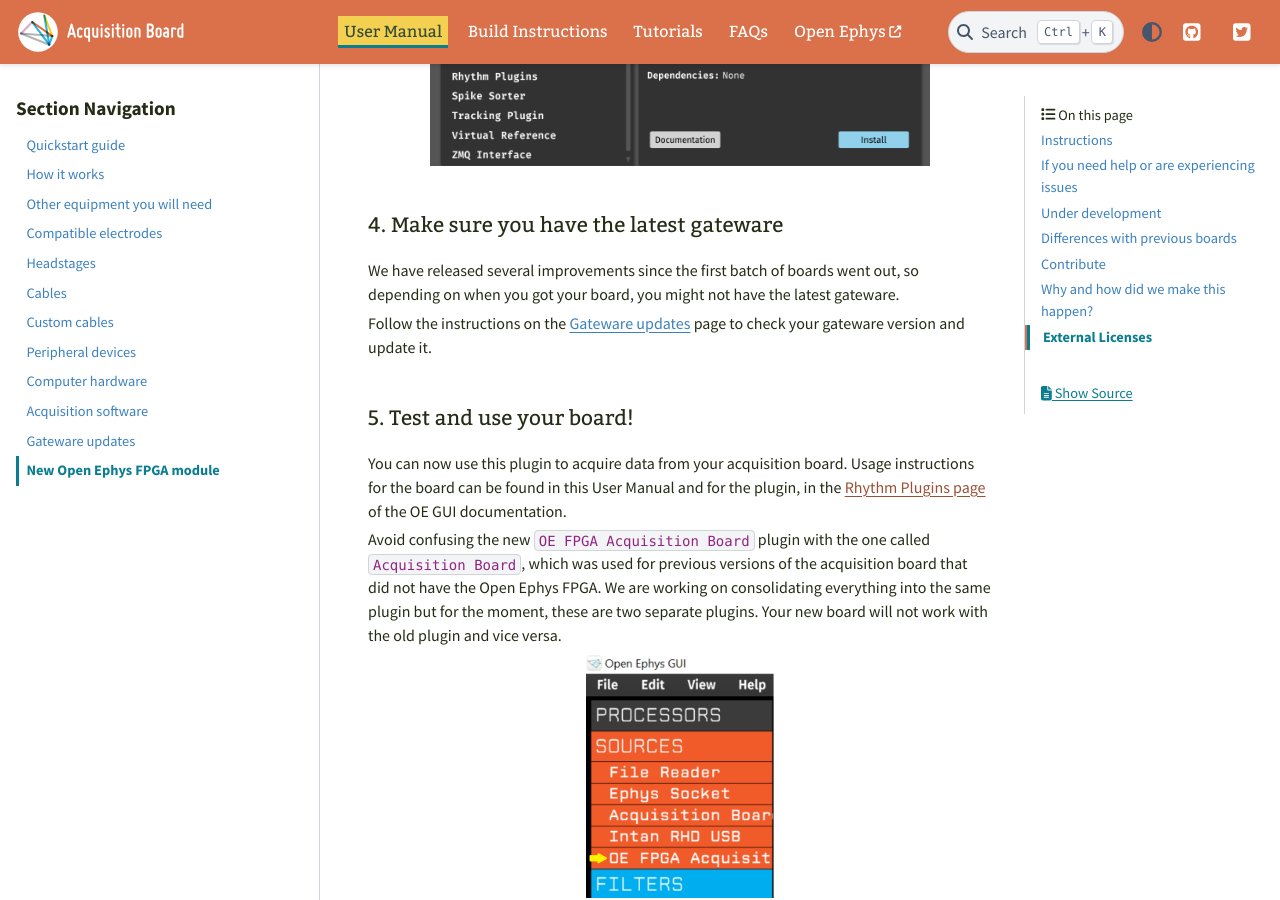
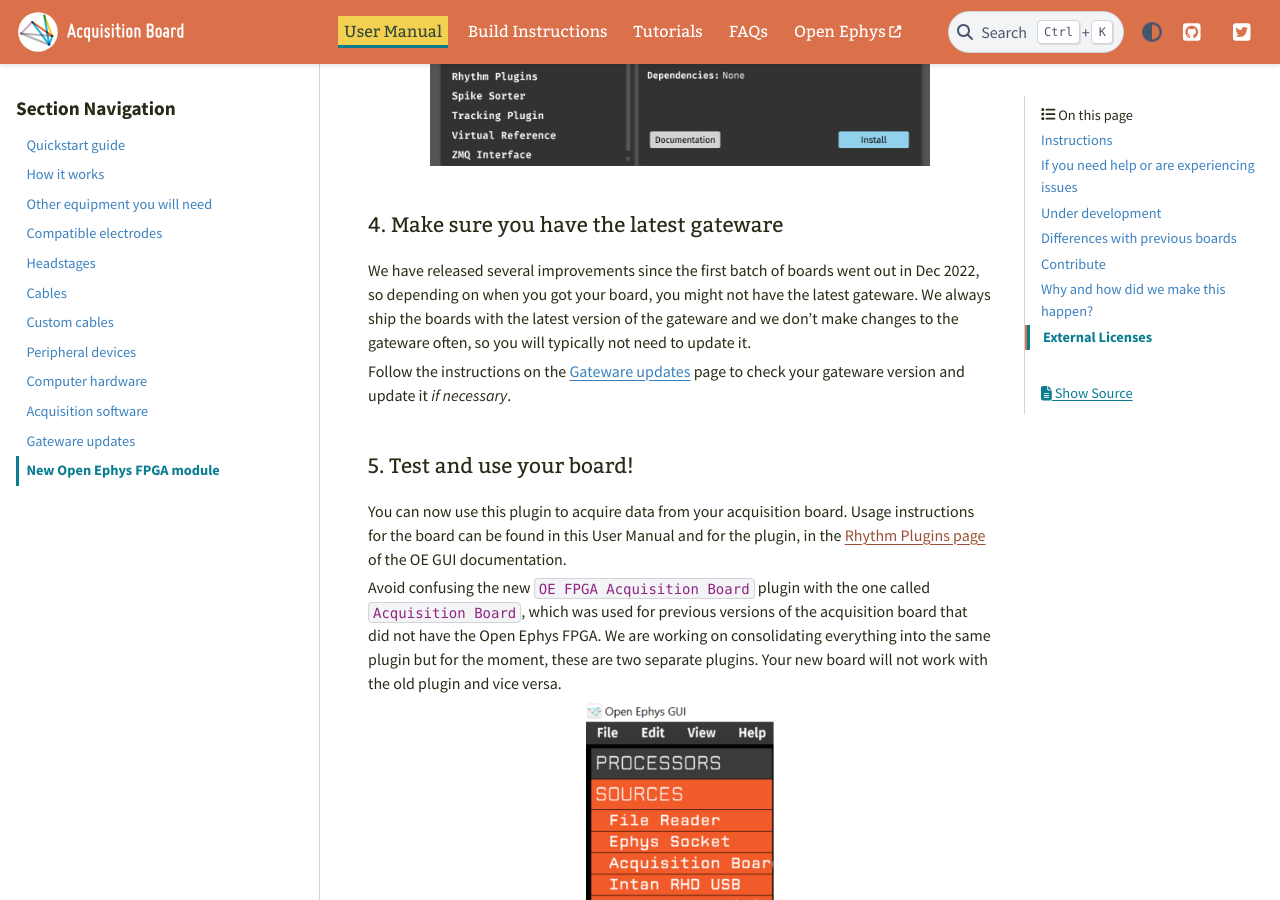
Before and after one commit to open-ephys/acq-board-docs, a Sphinx documentation site: the page built from source/User-Manual/New-FPGA.rst, in a window 1280 px wide and 900 px high, scrolled down 2483 px. Built offline with Sphinx 7.4.7 and the PyData theme 0.15.4, drawn with Linux system fonts in a browser that asks for light colours; some of the changed text lies outside the part shown.

Commit message:
Update New-FPGA.rst
had a few users installing latest gateware on boards that already had it, so i made changes to make this clearer

```diff
--- a/source/User-Manual/New-FPGA.rst
+++ b/source/User-Manual/New-FPGA.rst
@@ -10,11 +10,11 @@
 
 Before attempting to use this board, please follow the instructions below.
 
-.. important:: You will need to install and use:
+.. important:: The instructions will guide you since you will need to install and use:
 
     * A different driver, **FTD3XXDriver**
     * A different plugin, **OE FPGA Acquisition Board** for GUI v0.6.x
-    * The :ref:`latest gateware<gwupdate_latest>`
+    * The latest gateware if not already on the board
 
 .. _newfpga_instructions:
 
@@ -90,9 +90,9 @@
 4. Make sure you have the latest gateware
 *****************************************
 
-We have released several improvements since the first batch of boards went out, so depending on when you got your board, you might not have the latest gateware.
+We have released several improvements since the first batch of boards went out in Dec 2022, so depending on when you got your board, you might not have the latest gateware. We always ship the boards with the latest version of the gateware and we don't make changes to the gateware often, so you will typically not need to update it.
 
-Follow the instructions on the :ref:`gwupdate` page to check your gateware version and update it.
+Follow the instructions on the :ref:`gwupdate` page to check your gateware version and update it *if necessary*.
 
 5. Test and use your board!
 *****************************
```
Also changed, not shown: other parts of source/User-Manual/New-FPGA.rst (+1 -1 lines).
